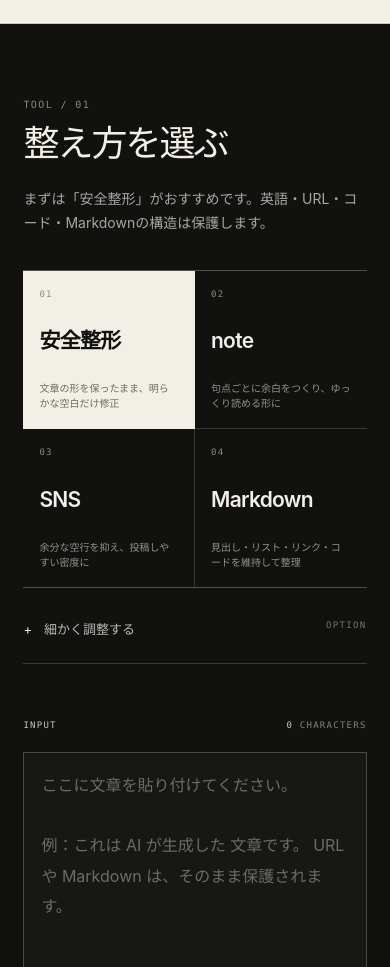
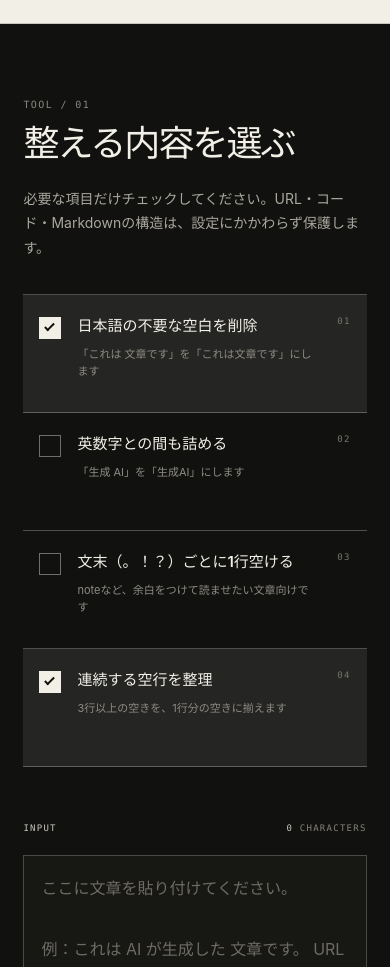
Before and after one commit to nobphotographr/ai-text-formatter, a website: page index.html in a window 390 px wide. Shown: the part 600-1567 px from the top of the page. Drawn offline with Linux system fonts and the light colour scheme.

Commit message:
整形ルールをチェックボックス式に簡略化

```diff
--- a/index.html
+++ b/index.html
@@ -44,59 +44,49 @@
       <div class="workspace-head">
         <div>
           <p class="section-number">TOOL / 01</p>
-          <h2 id="workspace-title">整え方を選ぶ</h2>
+          <h2 id="workspace-title">整える内容を選ぶ</h2>
         </div>
-        <p class="workspace-lead">まずは「安全整形」がおすすめです。英語・URL・コード・Markdownの構造は保護します。</p>
+        <p class="workspace-lead">必要な項目だけチェックしてください。URL・コード・Markdownの構造は、設定にかかわらず保護します。</p>
       </div>
 
-      <div class="preset-list" role="group" aria-label="整形プリセット">
-        <button class="preset is-active" type="button" data-preset="safe" aria-pressed="true">
-          <span class="preset-index">01</span>
-          <span class="preset-name">安全整形</span>
-          <span class="preset-desc">文章の形を保ったまま、明らかな空白だけ修正</span>
-        </button>
-        <button class="preset" type="button" data-preset="note" aria-pressed="false">
-          <span class="preset-index">02</span>
-          <span class="preset-name">note</span>
-          <span class="preset-desc">句点ごとに余白をつくり、ゆっくり読める形に</span>
-        </button>
-        <button class="preset" type="button" data-preset="social" aria-pressed="false">
-          <span class="preset-index">03</span>
-          <span class="preset-name">SNS</span>
-          <span class="preset-desc">余分な空行を抑え、投稿しやすい密度に</span>
-        </button>
-        <button class="preset" type="button" data-preset="markdown" aria-pressed="false">
-          <span class="preset-index">04</span>
-          <span class="preset-name">Markdown</span>
-          <span class="preset-desc">見出し・リスト・リンク・コードを維持して整理</span>
-        </button>
+      <div class="rule-list" role="group" aria-label="整形する内容">
+        <label class="rule-option">
+          <input id="clean-spacing" type="checkbox" checked>
+          <span class="rule-check" aria-hidden="true"></span>
+          <span class="rule-copy">
+            <strong>日本語の不要な空白を削除</strong>
+            <small>「これは 文章です」を「これは文章です」にします</small>
+          </span>
+          <span class="rule-index">01</span>
+        </label>
+        <label class="rule-option">
+          <input id="tighten-latin" type="checkbox">
+          <span class="rule-check" aria-hidden="true"></span>
+          <span class="rule-copy">
+            <strong>英数字との間も詰める</strong>
+            <small>「生成 AI」を「生成AI」にします</small>
+          </span>
+          <span class="rule-index">02</span>
+        </label>
+        <label class="rule-option">
+          <input id="sentence-breaks" type="checkbox">
+          <span class="rule-check" aria-hidden="true"></span>
+          <span class="rule-copy">
+            <strong>文末（。！？）ごとに1行空ける</strong>
+            <small>noteなど、余白をつけて読ませたい文章向けです</small>
+          </span>
+          <span class="rule-index">03</span>
+        </label>
+        <label class="rule-option">
+          <input id="normalize-blanks" type="checkbox" checked>
+          <span class="rule-check" aria-hidden="true"></span>
+          <span class="rule-copy">
+            <strong>連続する空行を整理</strong>
+            <small>3行以上の空きを、1行分の空きに揃えます</small>
+          </span>
+          <span class="rule-index">04</span>
+        </label>
       </div>
-
-      <details class="advanced">
-        <summary>細かく調整する <span>OPTION</span></summary>
-        <div class="advanced-grid">
-          <label class="field-option" for="spacing-mode">
-            <span>日本語の空白</span>
-            <select id="spacing-mode">
-              <option value="safe">日本語同士だけ削除</option>
-              <option value="strong">英数字との間も削除</option>
-              <option value="none">変更しない</option>
-            </select>
-          </label>
-          <label class="check-option">
-            <input id="sentence-breaks" type="checkbox">
-            <span>句点ごとに空行を入れる</span>
-          </label>
-          <label class="check-option">
-            <input id="normalize-blanks" type="checkbox" checked>
-            <span>連続する空行を整理する</span>
-          </label>
-          <label class="check-option">
-            <input id="trim-lines" type="checkbox" checked>
-            <span>行末の空白を削除する</span>
-          </label>
-        </div>
-      </details>
 
       <div class="editor-grid">
         <section class="editor-panel" aria-labelledby="input-label">
--- a/script.js
+++ b/script.js
@@ -1,6 +1,6 @@
 'use strict';
 
-const { PRESETS, formatText } = window.TextFormatterCore;
+const { formatText } = window.TextFormatterCore;
 
 const elements = {
   input: document.getElementById('input'),
@@ -12,53 +12,30 @@ const elements = {
   copy: document.getElementById('copy-btn'),
   reuse: document.getElementById('reuse-btn'),
   sample: document.getElementById('sample-btn'),
-  spacingMode: document.getElementById('spacing-mode'),
+  cleanSpacing: document.getElementById('clean-spacing'),
+  tightenLatin: document.getElementById('tighten-latin'),
   sentenceBreaks: document.getElementById('sentence-breaks'),
   normalizeBlanks: document.getElementById('normalize-blanks'),
-  trimLines: document.getElementById('trim-lines'),
   status: document.getElementById('result-status'),
   toast: document.getElementById('toast'),
-  presets: Array.from(document.querySelectorAll('[data-preset]')),
 };
 
 let toastTimer;
 
 function getOptions() {
   return {
-    spacingMode: elements.spacingMode.value,
+    spacingMode: elements.cleanSpacing.checked
+      ? (elements.tightenLatin.checked ? 'strong' : 'safe')
+      : 'none',
     sentenceBreaks: elements.sentenceBreaks.checked,
     normalizeBlanks: elements.normalizeBlanks.checked,
-    trimLines: elements.trimLines.checked,
+    trimLines: true,
   };
 }
 
-function applyPreset(name) {
-  const preset = PRESETS[name] || PRESETS.safe;
-  elements.spacingMode.value = preset.spacingMode;
-  elements.sentenceBreaks.checked = preset.sentenceBreaks;
-  elements.normalizeBlanks.checked = preset.normalizeBlanks;
-  elements.trimLines.checked = preset.trimLines;
-  elements.presets.forEach((button) => {
-    const active = button.dataset.preset === name;
-    button.classList.toggle('is-active', active);
-    button.setAttribute('aria-pressed', String(active));
-  });
-}
-
-function markCustomOptions() {
-  const options = getOptions();
-  const matchingPreset = Object.entries(PRESETS).find(([, preset]) => (
-    preset.spacingMode === options.spacingMode
-    && preset.sentenceBreaks === options.sentenceBreaks
-    && preset.normalizeBlanks === options.normalizeBlanks
-    && preset.trimLines === options.trimLines
-  ));
-
-  elements.presets.forEach((button) => {
-    const active = matchingPreset && button.dataset.preset === matchingPreset[0];
-    button.classList.toggle('is-active', Boolean(active));
-    button.setAttribute('aria-pressed', String(Boolean(active)));
-  });
+function updateRuleAvailability() {
+  elements.tightenLatin.disabled = !elements.cleanSpacing.checked;
+  elements.tightenLatin.closest('.rule-option').classList.toggle('is-disabled', !elements.cleanSpacing.checked);
 }
 
 function updateCounts() {
@@ -142,12 +119,8 @@ function textToHtml(text) {
     .join('');
 }
 
-elements.presets.forEach((button) => {
-  button.addEventListener('click', () => applyPreset(button.dataset.preset));
-});
-
-[elements.spacingMode, elements.sentenceBreaks, elements.normalizeBlanks, elements.trimLines]
-  .forEach((control) => control.addEventListener('change', markCustomOptions));
+[elements.cleanSpacing, elements.tightenLatin, elements.sentenceBreaks, elements.normalizeBlanks]
+  .forEach((control) => control.addEventListener('change', updateRuleAvailability));
 
 elements.input.addEventListener('input', () => {
   updateCounts();
@@ -221,5 +194,5 @@ elements.copy.addEventListener('click', async () => {
   }
 });
 
-applyPreset('safe');
+updateRuleAvailability();
 updateCounts();
--- a/style.css
+++ b/style.css
@@ -59,7 +59,7 @@ a:focus-visible {
 .eyebrow,
 .section-number,
 .editor-label-row,
-.preset-index,
+.rule-index,
 footer,
 .privacy-copy,
 .result-status {
@@ -178,141 +178,107 @@ h1 {
   font-size: 14px;
 }
 
-.preset-list {
+.rule-list {
+  margin-bottom: 54px;
   display: grid;
-  grid-template-columns: repeat(4, 1fr);
+  grid-template-columns: repeat(2, 1fr);
   border-top: 1px solid rgba(242, 239, 231, .28);
-  border-bottom: 1px solid rgba(242, 239, 231, .28);
 }
 
-.preset {
-  min-height: 180px;
-  padding: 22px;
-  border: 0;
+.rule-option {
+  position: relative;
+  min-height: 128px;
+  padding: 24px 66px 24px 24px;
   border-right: 1px solid rgba(242, 239, 231, .18);
-  background: transparent;
+  border-bottom: 1px solid rgba(242, 239, 231, .28);
   color: var(--paper);
   cursor: pointer;
-  text-align: left;
-  display: grid;
-  grid-template-rows: auto 1fr auto;
-  transition: background-color 160ms ease, color 160ms ease;
+  display: flex;
+  align-items: flex-start;
+  gap: 16px;
+  transition: background-color 160ms ease;
 }
 
-.preset:last-child {
+.rule-option:nth-child(even) {
   border-right: 0;
 }
 
-.preset:hover {
-  background: rgba(242, 239, 231, .07);
+.rule-option:hover {
+  background: rgba(242, 239, 231, .05);
 }
 
-.preset.is-active {
-  background: var(--paper);
-  color: var(--ink);
+.rule-option:has(input:checked) {
+  background: rgba(242, 239, 231, .09);
 }
 
-.preset-index {
-  color: #8d8a83;
-  font-size: 9px;
+.rule-option.is-disabled {
+  opacity: .42;
+  cursor: not-allowed;
 }
 
-.preset-name {
-  align-self: center;
-  font-size: clamp(21px, 2.1vw, 32px);
-  font-weight: 600;
-  letter-spacing: -.035em;
+.rule-option input {
+  position: absolute;
+  width: 1px;
+  height: 1px;
+  opacity: 0;
+  pointer-events: none;
 }
 
-.preset-desc {
-  color: #95928b;
-  font-size: 11px;
-  line-height: 1.55;
+.rule-check {
+  position: relative;
+  width: 22px;
+  height: 22px;
+  margin-top: 2px;
+  border: 1px solid rgba(242, 239, 231, .42);
+  flex: 0 0 auto;
 }
 
-.preset.is-active .preset-desc {
-  color: #6c6962;
+.rule-option input:focus-visible + .rule-check {
+  outline: 2px solid var(--accent);
+  outline-offset: 3px;
 }
 
-.advanced {
-  margin: 30px 0 54px;
-  border-bottom: 1px solid rgba(242, 239, 231, .18);
+.rule-option input:checked + .rule-check {
+  border-color: var(--paper);
+  background: var(--paper);
 }
 
-.advanced summary {
-  padding: 0 0 22px;
-  color: #bab7af;
-  cursor: pointer;
-  list-style: none;
-  display: flex;
-  justify-content: space-between;
-  font-size: 13px;
+.rule-option input:checked + .rule-check::after {
+  content: "";
+  position: absolute;
+  left: 7px;
+  top: 3px;
+  width: 5px;
+  height: 10px;
+  border-right: 2px solid var(--ink);
+  border-bottom: 2px solid var(--ink);
+  transform: rotate(45deg);
 }
 
-.advanced summary::-webkit-details-marker {
-  display: none;
+.rule-copy {
+  display: flex;
+  flex-direction: column;
+  gap: 8px;
 }
 
-.advanced summary::before {
-  content: "+";
-  margin-right: 12px;
-  color: var(--paper);
+.rule-copy strong {
+  font-size: 15px;
+  font-weight: 570;
+  line-height: 1.5;
 }
 
-.advanced[open] summary::before {
-  content: "−";
+.rule-copy small {
+  color: #8e8b84;
+  font-size: 11px;
+  line-height: 1.6;
 }
 
-.advanced summary span {
-  margin-left: auto;
+.rule-index {
+  position: absolute;
+  top: 22px;
+  right: 22px;
   color: #77746e;
-  font-family: ui-monospace, SFMono-Regular, Menlo, Monaco, Consolas, monospace;
   font-size: 9px;
-  letter-spacing: .15em;
-}
-
-.advanced-grid {
-  padding: 8px 0 30px;
-  display: grid;
-  grid-template-columns: repeat(4, minmax(0, 1fr));
-  gap: 18px;
-}
-
-.field-option,
-.check-option {
-  min-height: 68px;
-  padding: 14px 16px;
-  border: 1px solid rgba(242, 239, 231, .2);
-  color: #c9c6bd;
-  font-size: 12px;
-}
-
-.field-option {
-  display: flex;
-  flex-direction: column;
-  gap: 5px;
-}
-
-.field-option select {
-  width: 100%;
-  border: 0;
-  padding: 0;
-  background: transparent;
-  color: var(--paper);
-  font-size: 12px;
-}
-
-.check-option {
-  display: flex;
-  gap: 10px;
-  align-items: center;
-  cursor: pointer;
-}
-
-.check-option input {
-  width: 17px;
-  height: 17px;
-  accent-color: var(--paper);
 }
 
 .editor-grid {
@@ -537,22 +503,6 @@ footer {
     grid-template-columns: 1fr;
   }
 
-  .preset-list {
-    grid-template-columns: repeat(2, 1fr);
-  }
-
-  .preset:nth-child(2) {
-    border-right: 0;
-  }
-
-  .preset:nth-child(-n+2) {
-    border-bottom: 1px solid rgba(242, 239, 231, .18);
-  }
-
-  .advanced-grid {
-    grid-template-columns: repeat(2, 1fr);
-  }
-
   .editor-grid {
     grid-template-columns: 1fr;
     gap: 28px;
@@ -622,21 +572,20 @@ footer {
     margin-bottom: 34px;
   }
 
-  .preset {
-    min-height: 158px;
-    padding: 16px;
+  .rule-list {
+    grid-template-columns: 1fr;
   }
 
-  .preset-name {
-    font-size: 21px;
+  .rule-option,
+  .rule-option:nth-child(even) {
+    min-height: 118px;
+    padding: 20px 54px 20px 16px;
+    border-right: 0;
   }
 
-  .preset-desc {
-    font-size: 10px;
-  }
-
-  .advanced-grid {
-    grid-template-columns: 1fr;
+  .rule-index {
+    top: 19px;
+    right: 16px;
   }
 
   textarea {
```
Also changed, not shown: README.md.
